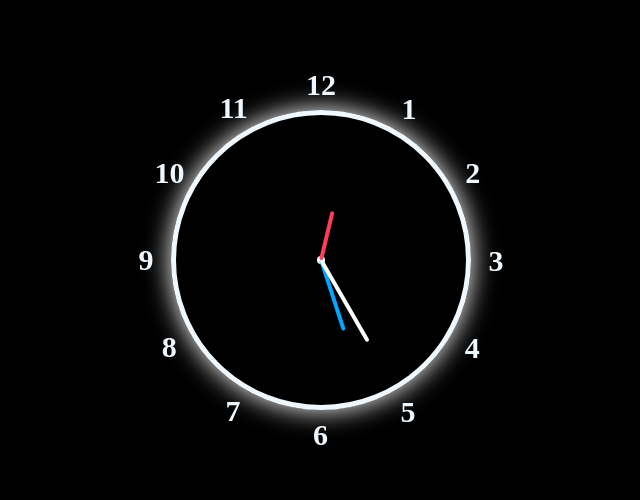
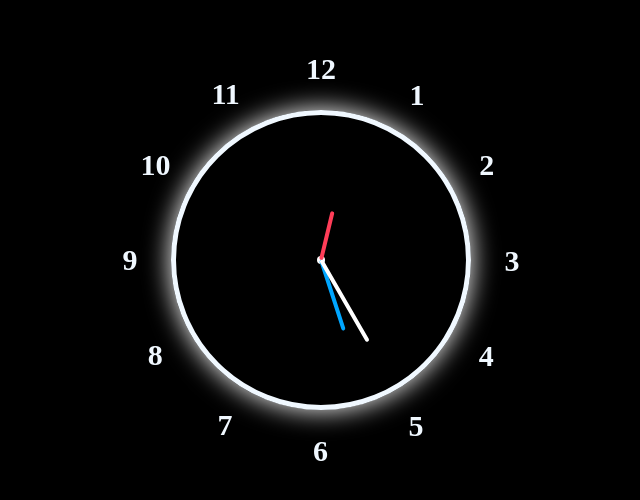
Before and after one commit to Mahavir745/clock, a plain HTML site: page index.html in a window 1280 px wide. Shown: the part 140-640 px from the top of the page, without its empty margins (319-959 px from the left). Drawn offline with Linux system fonts and the light colour scheme.

Commit message:
Update style.css

```diff
--- a/style.css
+++ b/style.css
@@ -26,7 +26,7 @@ body{
   & span{
     position: absolute;
     transform: rotate(calc(30deg*var(--i)));
-    inset: 13em;
+    inset: 12em;
     text-align: center;
 
     & b{
```
